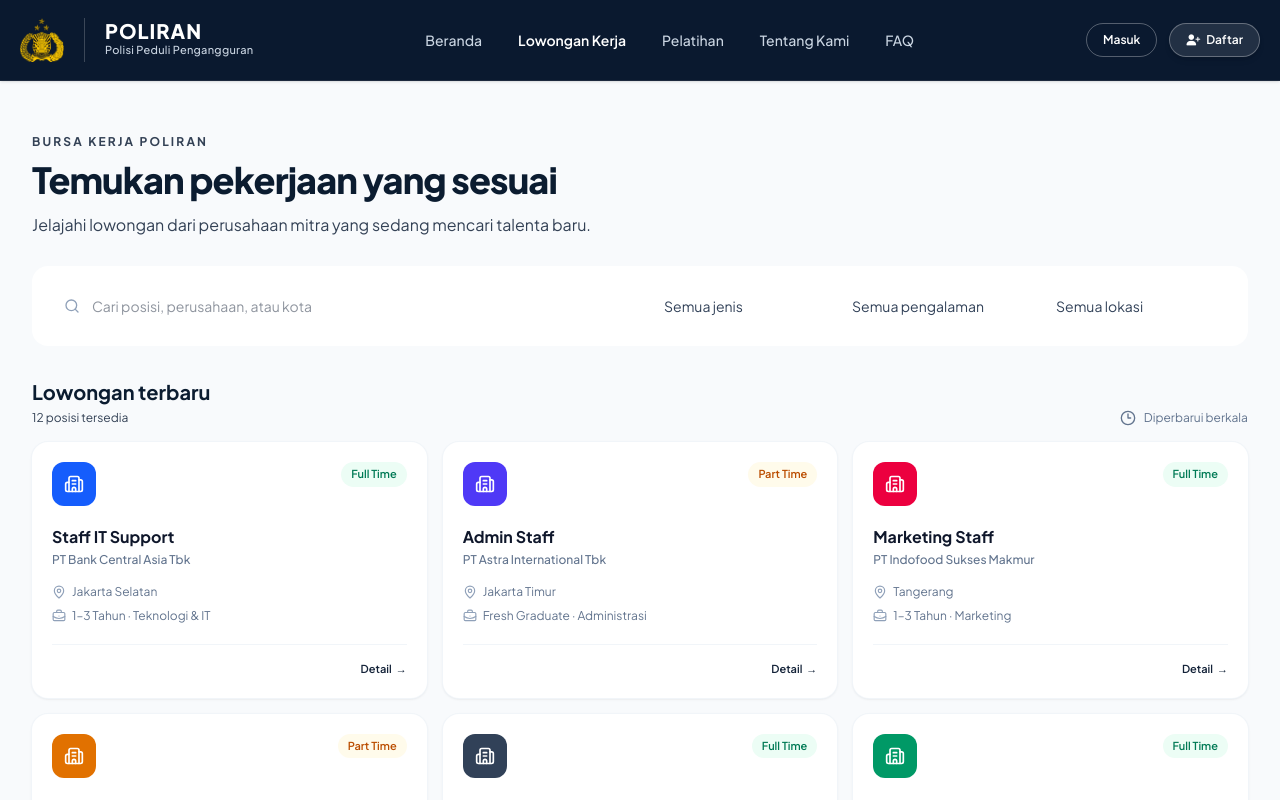
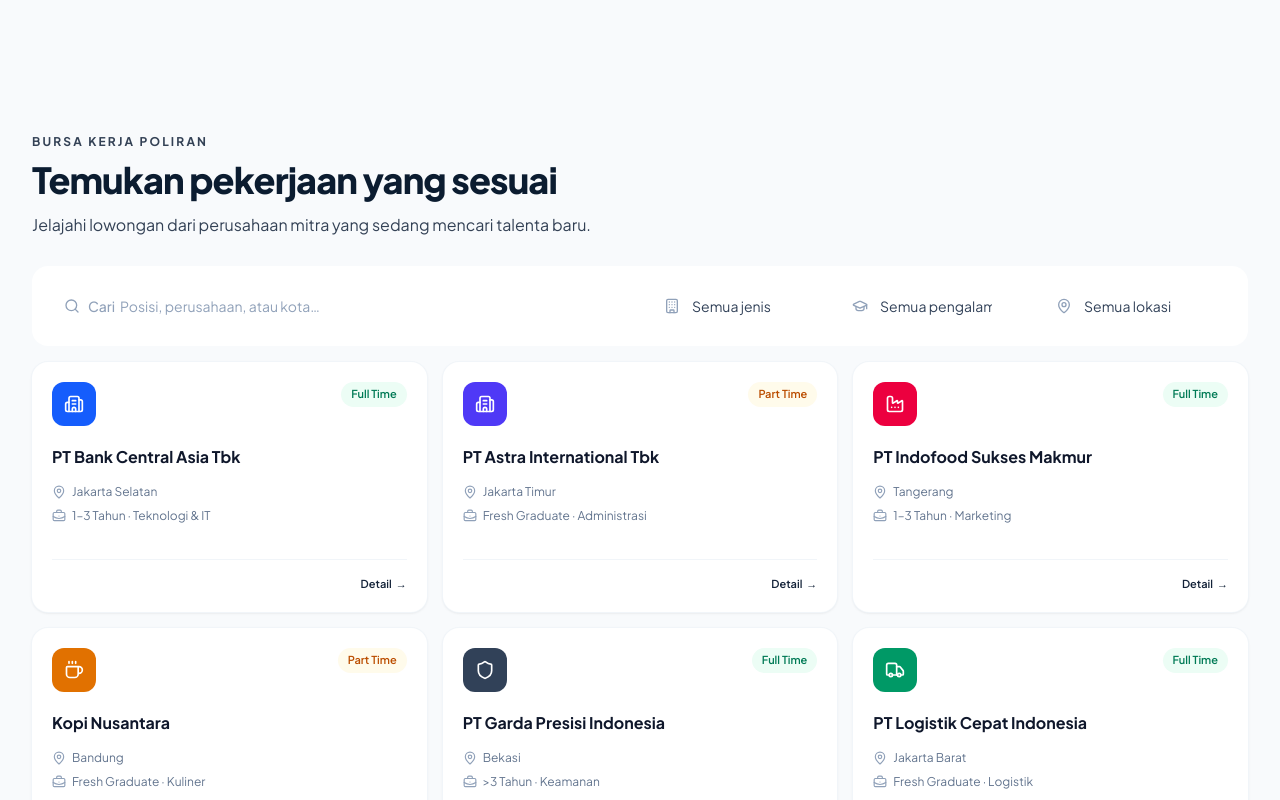
Before and after one commit to Excelliotheobald/POLIRAN, a Next.js app: page /lowongan-pekerjaan in a window 1280 px wide. Shown: the top 800 px of the page. Built offline with nearby package versions, Linux system fonts and the light colour scheme.

Commit message:
Add lowongan pekerjaan page

```diff
--- a/app/lowongan-pekerjaan/page.tsx
+++ b/app/lowongan-pekerjaan/page.tsx
@@ -4,14 +4,22 @@ import { useMemo, useState } from "react";
 import {
   BriefcaseBusiness,
   Building2,
-  Clock3,
   MapPin,
   Search,
   SlidersHorizontal,
   X,
+  GraduationCap,
+  Building,
+  MapPin as MapPinIcon,
+  Factory,
+  Coffee,
+  Shield,
+  Truck,
+  Headphones,
+  Wrench,
+  Palette,
+  Store,
 } from "lucide-react";
-import MainFooter from "@/components/MainFooter";
-import MainHeader from "@/components/MainHeader";
 
 type Employment = "Full Time" | "Part Time";
 type Experience = "Fresh Graduate" | "1–3 Tahun" | ">3 Tahun";
@@ -47,20 +55,39 @@ const EMPLOYMENT_OPTIONS = ["Semua", "Full Time", "Part Time"] as const;
 const EXPERIENCE_OPTIONS = ["Semua", "Fresh Graduate", "1–3 Tahun", ">3 Tahun"] as const;
 const LOCATION_OPTIONS = ["Semua", ...Array.from(new Set(JOBS.map((job) => job.location)))];
 
+const COMPANY_ICONS: Record<string, React.ElementType> = {
+  "PT Bank Central Asia Tbk": Building2,
+  "PT Astra International Tbk": Building2,
+  "PT Indofood Sukses Makmur": Factory,
+  "Kopi Nusantara": Coffee,
+  "PT Garda Presisi Indonesia": Shield,
+  "PT Logistik Cepat Indonesia": Truck,
+  "PT Manufaktur Maju": Factory,
+  "PT Layanan Bersama": Headphones,
+  "Sejuk Teknik Mandiri": Wrench,
+  "Ruang Kreatif Studio": Palette,
+  "PT Ritel Sejahtera": Store,
+  "Mitra Distribusi Nasional": Truck,
+};
+
+function getCompanyIcon(company: string) {
+  const Icon = COMPANY_ICONS[company] || Building2;
+  return <Icon className="h-4 w-4 sm:h-5 sm:w-5" />;
+}
+
 function JobCard({ job }: { job: Job }) {
   return (
     <article className="flex min-h-[190px] flex-col justify-between rounded-2xl bg-white p-3 shadow-sm ring-1 ring-slate-100 transition hover:-translate-y-0.5 hover:shadow-md sm:min-h-[250px] sm:p-5">
       <div>
         <div className="mb-3 flex items-start justify-between gap-1.5 sm:mb-5 sm:gap-3">
           <div className={`flex h-8 w-8 items-center justify-center rounded-lg text-white sm:h-11 sm:w-11 sm:rounded-xl ${job.accent}`}>
-            <Building2 className="h-4 w-4 sm:h-5 sm:w-5" />
+            {getCompanyIcon(job.company)}
           </div>
           <span className={`rounded-full px-1.5 py-1 text-[9px] font-semibold sm:px-2.5 sm:text-[11px] ${job.employment === "Full Time" ? "bg-emerald-50 text-emerald-700" : "bg-amber-50 text-amber-700"}`}>
             {job.employment}
           </span>
         </div>
-        <h2 className="line-clamp-2 text-sm font-bold leading-snug text-slate-900 sm:text-base">{job.title}</h2>
-        <p className="mt-1 truncate text-[11px] font-medium text-slate-500 sm:text-xs">{job.company}</p>
+        <h2 className="line-clamp-2 text-sm font-bold leading-snug text-slate-900 sm:text-base">{job.company}</h2>
         <div className="mt-3 space-y-1.5 text-[10px] text-slate-500 sm:mt-4 sm:space-y-2 sm:text-xs">
           <span className="flex items-center gap-1.5"><MapPin className="h-3 w-3 text-slate-400 sm:h-3.5 sm:w-3.5" />{job.location}</span>
           <span className="flex items-center gap-1.5 truncate"><BriefcaseBusiness className="h-3 w-3 shrink-0 text-slate-400 sm:h-3.5 sm:w-3.5" />{job.experience} · {job.category}</span>
@@ -100,7 +127,6 @@ export default function LowonganPekerjaanPage() {
 
   return (
     <>
-      <MainHeader />
       <main className="min-h-screen bg-surface px-3 pb-10 pt-24 sm:px-6 sm:pb-14 sm:pt-32 lg:px-8">
         <div className="mx-auto max-w-7xl">
           <div className="max-w-2xl">
@@ -112,34 +138,56 @@ export default function LowonganPekerjaanPage() {
           <section className="mt-5 rounded-2xl bg-white p-2.5 shadow-card-clean sm:mt-7 sm:p-4" aria-label="Pencarian dan filter lowongan">
             <div className="flex flex-col gap-3 lg:flex-row">
               <div className="relative flex-1">
-                <Search className="pointer-events-none absolute left-4 top-1/2 h-4 w-4 -translate-y-1/2 text-slate-400" />
+                <div className="absolute left-4 top-1/2 -translate-y-1/2 flex items-center gap-2 text-slate-400">
+                  <Search className="h-4 w-4" />
+                  <span className="hidden sm:block text-sm font-medium">Cari</span>
+                </div>
                 <input
                   value={query}
                   onChange={(event) => setQuery(event.target.value)}
-                  className="h-12 w-full rounded-xl bg-surface-container-low pl-11 pr-4 text-sm text-slate-800 outline-none transition focus:bg-white focus:ring-2 focus:ring-primary-container/15"
-                  placeholder="Cari posisi, perusahaan, atau kota"
+                  className="h-12 w-full rounded-xl bg-surface-container-low pl-[52px] sm:pl-[72px] pr-4 text-sm text-slate-800 outline-none transition focus:bg-white focus:ring-2 focus:ring-primary-container/15 placeholder:text-slate-400"
+                  placeholder="Posisi, perusahaan, atau kota…"
                   aria-label="Cari lowongan"
                 />
+                {query && (
+                  <button
+                    type="button"
+                    onClick={() => setQuery("")}
+                    className="absolute right-4 top-1/2 -translate-y-1/2 p-1 text-slate-400 hover:text-slate-600 transition-colors"
+                    aria-label="Hapus pencarian"
+                  >
+                    <X className="h-4 w-4" />
+                  </button>
+                )}
               </div>
               <button type="button" onClick={() => setFiltersOpen((open) => !open)} className="inline-flex h-12 items-center justify-center gap-2 rounded-xl bg-[#132238] px-5 text-sm font-semibold text-white lg:hidden">
                 <SlidersHorizontal className="h-4 w-4" /> Filter
               </button>
               <div className={`${filtersOpen ? "grid" : "hidden"} grid-cols-1 gap-3 sm:grid-cols-2 lg:flex lg:flex-none`}>
-                <label className="relative">
+                <label className="relative flex items-center">
+                  <span className="absolute left-4 text-slate-400 pointer-events-none">
+                    <Building className="h-4 w-4" />
+                  </span>
                   <span className="sr-only">Jenis pekerjaan</span>
-                  <select value={employment} onChange={(event) => setEmployment(event.target.value as (typeof EMPLOYMENT_OPTIONS)[number])} className="h-12 w-full min-w-40 appearance-none rounded-xl bg-surface-container-low px-4 pr-9 text-sm text-slate-700 outline-none focus:ring-2 focus:ring-primary-container/15 lg:w-44">
+                  <select value={employment} onChange={(event) => setEmployment(event.target.value as (typeof EMPLOYMENT_OPTIONS)[number])} className="h-12 w-full min-w-40 appearance-none rounded-xl bg-surface-container-low pl-11 pr-9 text-sm text-slate-700 outline-none focus:ring-2 focus:ring-primary-container/15 lg:w-44">
                     {EMPLOYMENT_OPTIONS.map((option) => <option key={option} value={option}>{option === "Semua" ? "Semua jenis" : option}</option>)}
                   </select>
                 </label>
-                <label className="relative">
+                <label className="relative flex items-center">
+                  <span className="absolute left-4 text-slate-400 pointer-events-none">
+                    <GraduationCap className="h-4 w-4" />
+                  </span>
                   <span className="sr-only">Pengalaman</span>
-                  <select value={experience} onChange={(event) => setExperience(event.target.value as (typeof EXPERIENCE_OPTIONS)[number])} className="h-12 w-full min-w-40 appearance-none rounded-xl bg-surface-container-low px-4 pr-9 text-sm text-slate-700 outline-none focus:ring-2 focus:ring-primary-container/15 lg:w-48">
+                  <select value={experience} onChange={(event) => setExperience(event.target.value as (typeof EXPERIENCE_OPTIONS)[number])} className="h-12 w-full min-w-40 appearance-none rounded-xl bg-surface-container-low pl-11 pr-9 text-sm text-slate-700 outline-none focus:ring-2 focus:ring-primary-container/15 lg:w-48">
                     {EXPERIENCE_OPTIONS.map((option) => <option key={option} value={option}>{option === "Semua" ? "Semua pengalaman" : option}</option>)}
                   </select>
                 </label>
-                <label className="relative">
+                <label className="relative flex items-center">
+                  <span className="absolute left-4 text-slate-400 pointer-events-none">
+                    <MapPinIcon className="h-4 w-4" />
+                  </span>
                   <span className="sr-only">Lokasi</span>
-                  <select value={location} onChange={(event) => setLocation(event.target.value)} className="h-12 w-full min-w-40 appearance-none rounded-xl bg-surface-container-low px-4 pr-9 text-sm text-slate-700 outline-none focus:ring-2 focus:ring-primary-container/15 lg:w-48">
+                  <select value={location} onChange={(event) => setLocation(event.target.value)} className="h-12 w-full min-w-40 appearance-none rounded-xl bg-surface-container-low pl-11 pr-9 text-sm text-slate-700 outline-none focus:ring-2 focus:ring-primary-container/15 lg:w-48">
                     {LOCATION_OPTIONS.map((option) => <option key={option} value={option}>{option === "Semua" ? "Semua lokasi" : option}</option>)}
                   </select>
                 </label>
@@ -147,14 +195,6 @@ export default function LowonganPekerjaanPage() {
               {(query || employment !== "Semua" || experience !== "Semua" || location !== "Semua") && <button type="button" onClick={clearFilters} className="inline-flex h-12 items-center justify-center gap-2 rounded-xl px-4 text-sm font-semibold text-slate-500 hover:bg-surface-container-low hover:text-primary"><X className="h-4 w-4" /> Reset</button>}
             </div>
           </section>
-
-          <div className="mt-6 flex items-end justify-between gap-4 sm:mt-8">
-            <div>
-              <h2 className="text-lg font-bold text-[#0b1c30] sm:text-xl">Lowongan terbaru</h2>
-              <p className="mt-1 text-xs text-on-surface-variant">{filteredJobs.length} posisi tersedia</p>
-            </div>
-            <div className="hidden items-center gap-2 text-xs text-slate-500 sm:flex"><Clock3 className="h-4 w-4" />Diperbarui berkala</div>
-          </div>
 
           {filteredJobs.length > 0 ? (
             <div className="mt-3 grid grid-cols-2 gap-2.5 sm:mt-4 sm:grid-cols-2 sm:gap-4 xl:grid-cols-3">
@@ -168,9 +208,8 @@ export default function LowonganPekerjaanPage() {
               <button type="button" onClick={clearFilters} className="mt-5 rounded-full bg-[#132238] px-5 py-2.5 text-xs font-semibold text-white">Reset pencarian</button>
             </div>
           )}
-        </div>
-      </main>
-      <MainFooter />
+</div>
+       </main>
     </>
   );
 }
```
